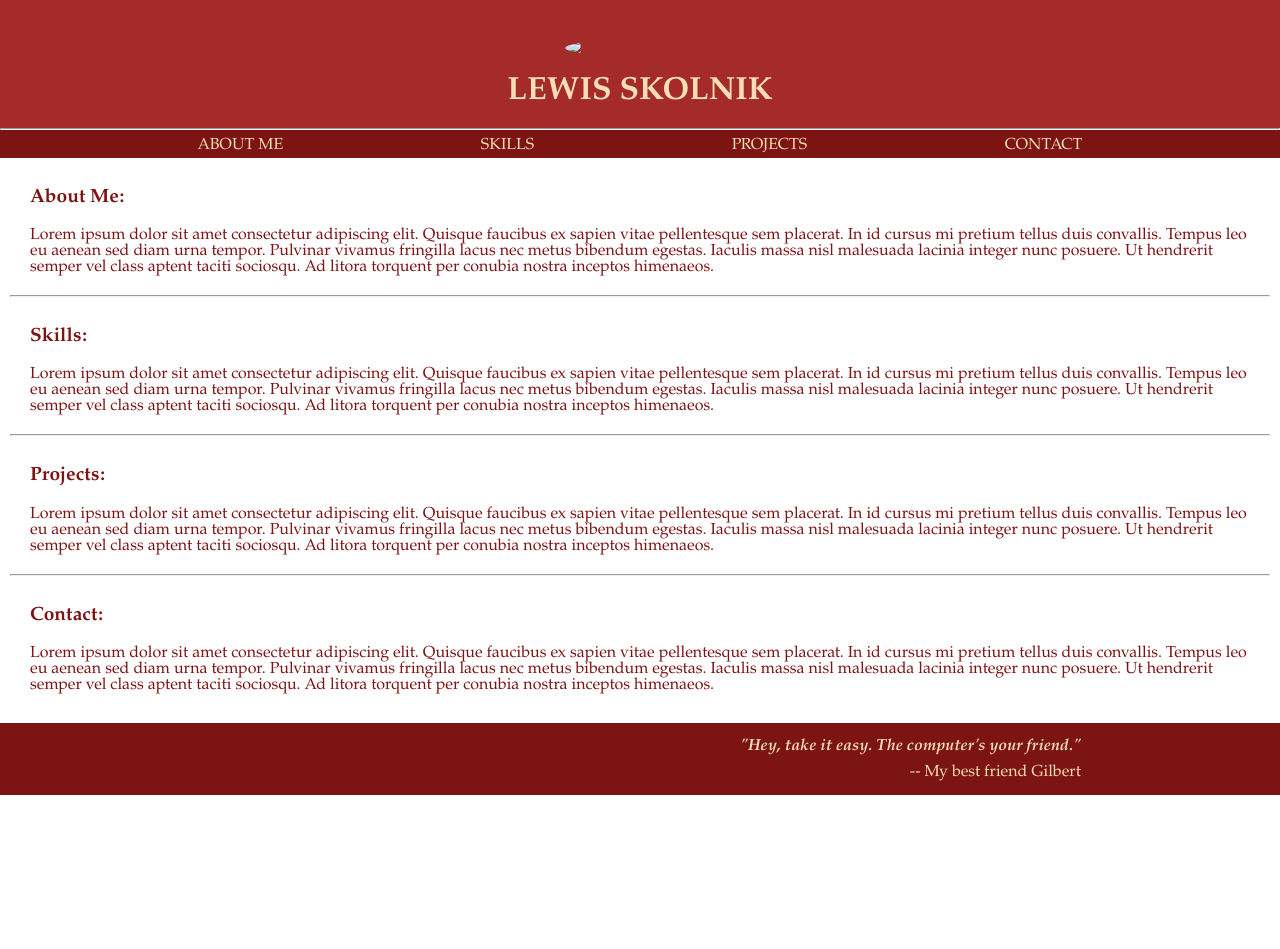
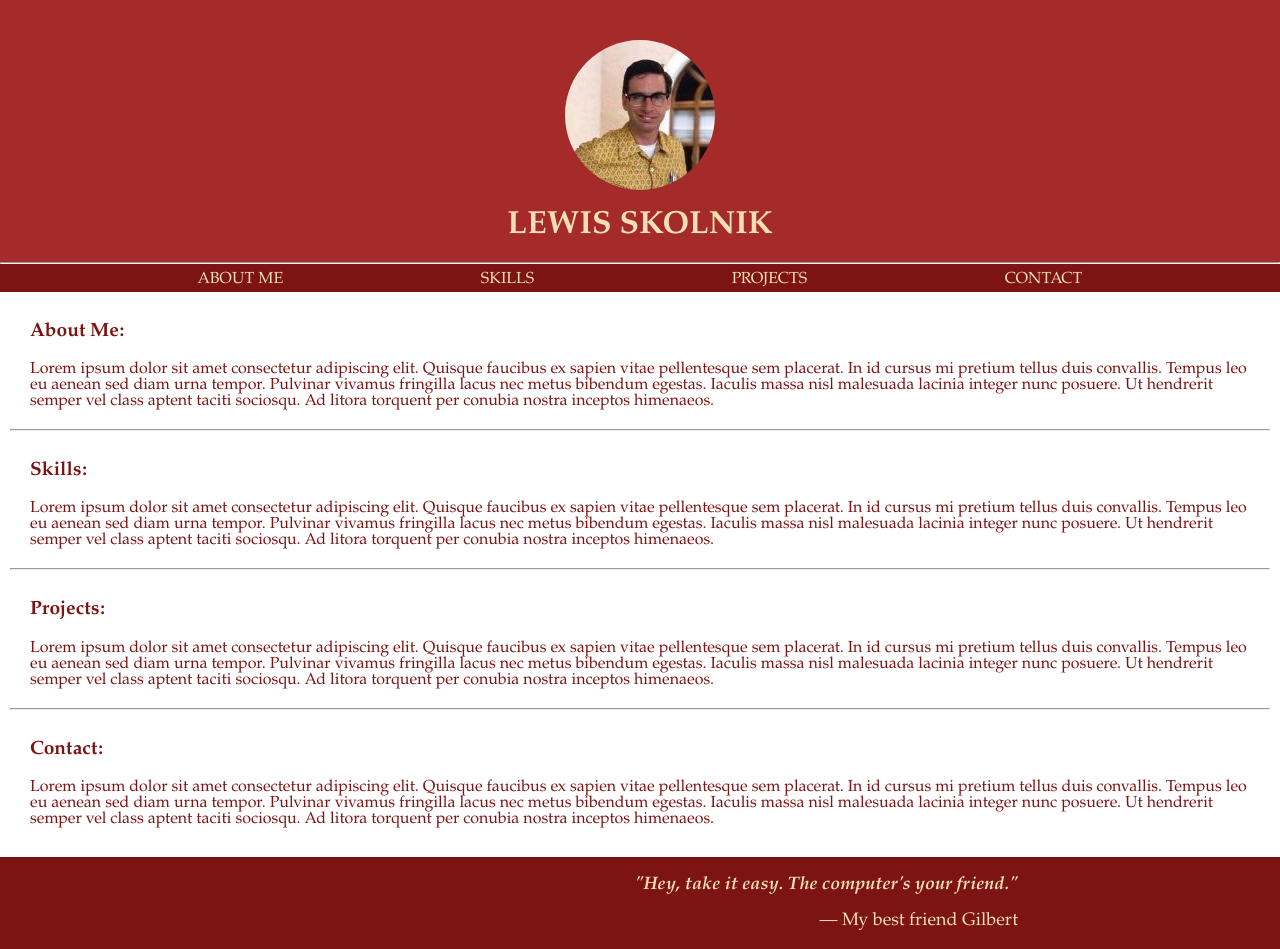
Before and after one commit to mcmitt/phase1.3_portfolio, a plain HTML site: page index.html in a window 1280 px wide. Before the commit the page ends 800 px from the top, so only its background shows below. Drawn offline with Linux system fonts and the light colour scheme.

Commit message:
updated readme

```diff
--- a/index.html
+++ b/index.html
@@ -13,7 +13,7 @@
                  any window size under 400px will cause the nav bar to become
                  vertical and remain sticky. -->
             <div id="topbar" class="topbar">
-                <img src="images/louis.jpg">
+                <img src="images/lewis.jpg">
                 <h1>Lewis Skolnik</h1>
             </div>
         </section>
@@ -50,7 +50,7 @@
         <!-- The footer will contain my favorite thing to say -->
         <section id="footer">
             <blockquote><p>"Hey, take it easy. The computer's your friend."</p></blockquote>
-            <p>-- My best friend Gilbert</p>
+            <p>&mdash; My best friend Gilbert</p>
         </section>
     </body>
 </html>
--- a/styles.css
+++ b/styles.css
@@ -75,6 +75,7 @@ hr {
 }
 #footer {
     padding: 10px;
+    font-size: large;
     color: wheat;
     background-color: rgb(125, 20, 20);
 }
@@ -83,7 +84,7 @@ hr {
     font-style: italic;
 }
 #footer p {
-    padding: 5px 15%;
+    padding: 0.5em 20%;
     text-align: right;
 }
 
```
Also changed, not shown: 1 other file.
